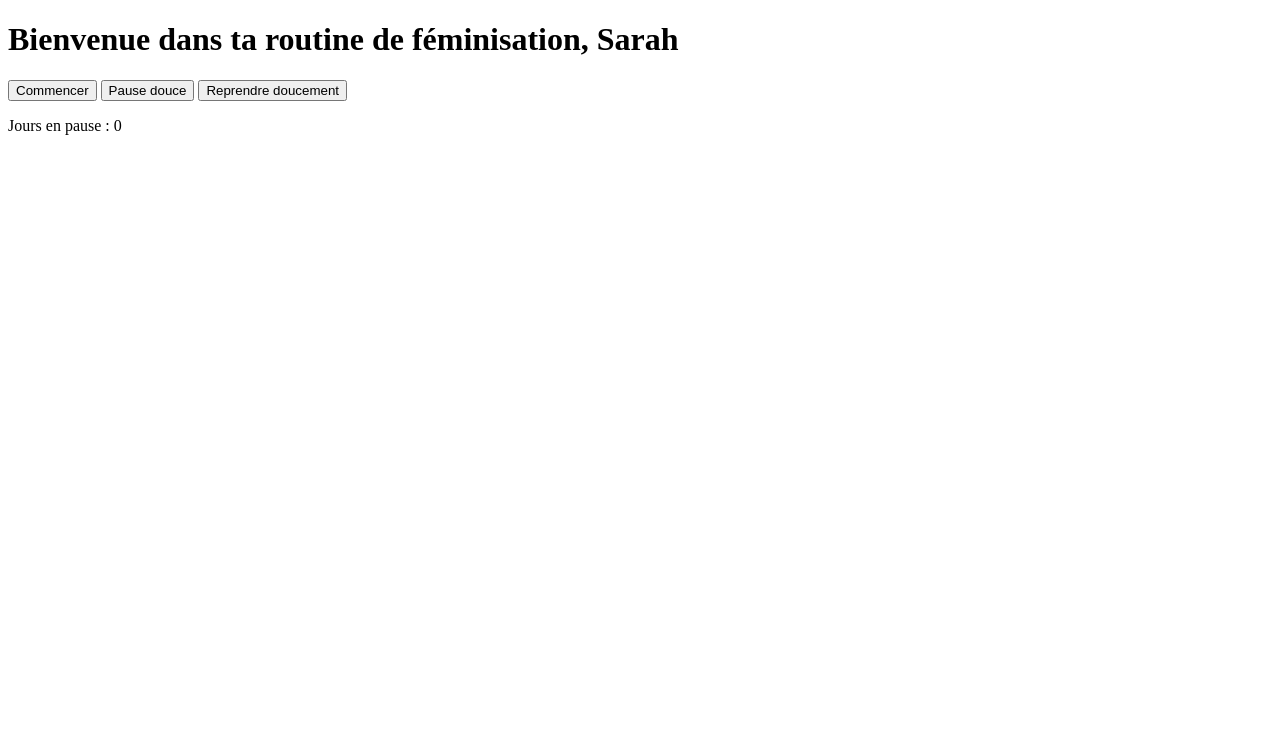
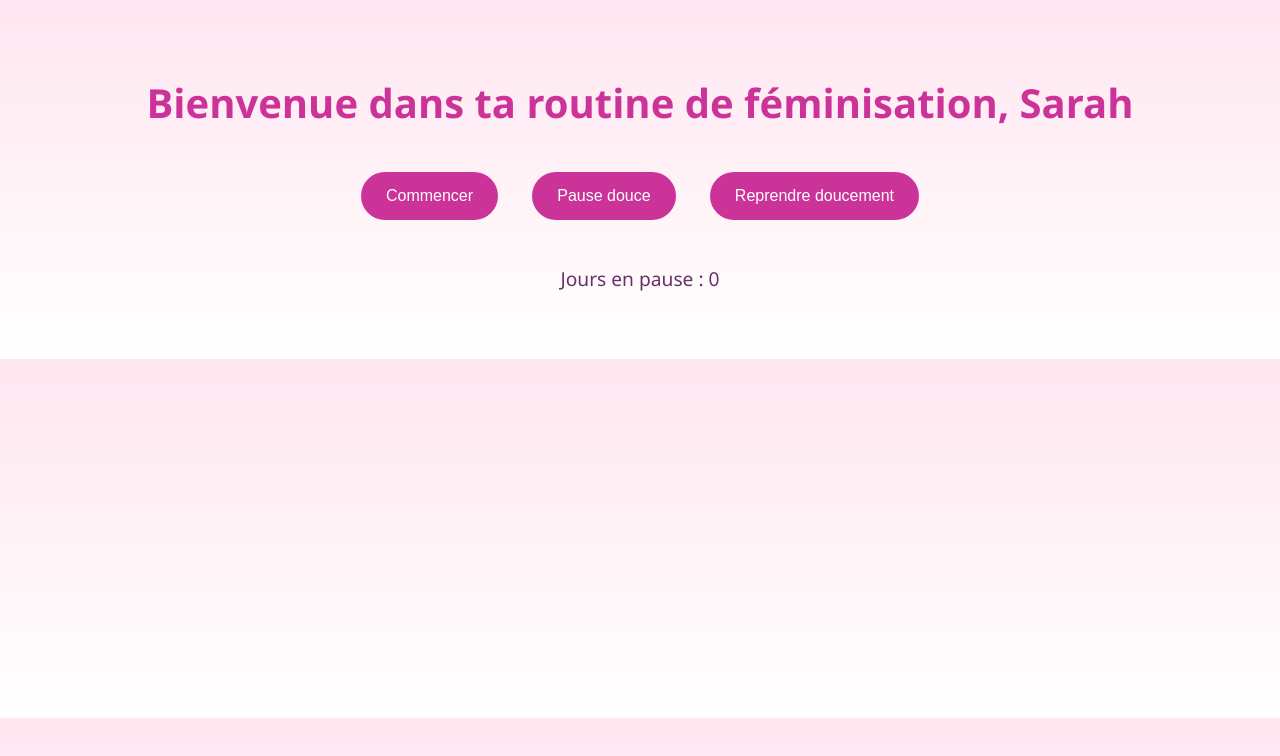
Before and after one commit to Sarah7524/R, a plain HTML site: page index.html in a window 1280 px wide. Both pictures are taken after a click on the button "Pause douce". Drawn offline with Linux system fonts and the light colour scheme.

Commit message:
Update index.html

```diff
--- a/index.html
+++ b/index.html
@@ -1,30 +1,70 @@
-<!DOCTYPE html>
-<html lang="fr">
+<!DOCTYPE html><html lang="fr">
 <head>
   <meta charset="UTF-8">
-  <title>Routine de Féminisation</title>
+  <meta name="viewport" content="width=device-width, initial-scale=1.0">
+  <title>Routine de Féminisation - Sarah</title>
+  <style>
+    body {
+      font-family: 'Segoe UI', sans-serif;
+      background: linear-gradient(to bottom, #ffe6f0, #ffffff);
+      color: #333;
+      text-align: center;
+      padding: 40px 20px;
+    }
+    h1 {
+      font-size: 2.5em;
+      color: #cc3399;
+    }
+    button {
+      background-color: #cc3399;
+      color: white;
+      border: none;
+      padding: 15px 25px;
+      margin: 15px;
+      border-radius: 30px;
+      font-size: 1em;
+      cursor: pointer;
+      transition: background 0.3s;
+    }
+    button:hover {
+      background-color: #a62d7c;
+    }
+    #compteurPause {
+      margin-top: 30px;
+      font-size: 1.2em;
+      color: #663366;
+    }
+  </style>
 </head>
 <body>
   <h1>Bienvenue dans ta routine de féminisation, Sarah</h1>
   <button onclick="commencer()">Commencer</button>
   <button onclick="pauseDouce()">Pause douce</button>
   <button onclick="reprendreDoucement()">Reprendre doucement</button>
-  <p id="compteurPause">Jours en pause : 0</p>
-  <script>
+  <p id="compteurPause">Jours en pause : 0</p>  <script>
     let joursEnPause = 0;
+
     function commencer() {
-      alert("Programme commencé !");
+      alert("Programme commencé ! Bonne chance, Sarah.");
     }
+
     function pauseDouce() {
       alert("Pause douce activée : prise un jour sur deux pendant 5 jours.");
-      // Implémente ici la logique de la pause douce
+      joursEnPause = 0;
+      let interval = setInterval(() => {
+        joursEnPause++;
+        document.getElementById("compteurPause").innerText = "Jours en pause : " + joursEnPause;
+        if (joursEnPause >= 5) {
+          clearInterval(interval);
+          alert("Tu es maintenant en pause complète. Reviens quand tu es prête.");
+        }
+      }, 1000 * 60 * 60 * 24); // chaque jour
     }
+
     function reprendreDoucement() {
-      alert("Reprise progressive activée.");
-      // Implémente ici la logique de la reprise progressive
+      alert("Reprise progressive activée. Prends soin de toi !");
     }
-    // Met à jour le compteur de jours en pause
+
     document.getElementById("compteurPause").innerText = "Jours en pause : " + joursEnPause;
-  </script>
-</body>
+  </script></body>
 </html>
```
